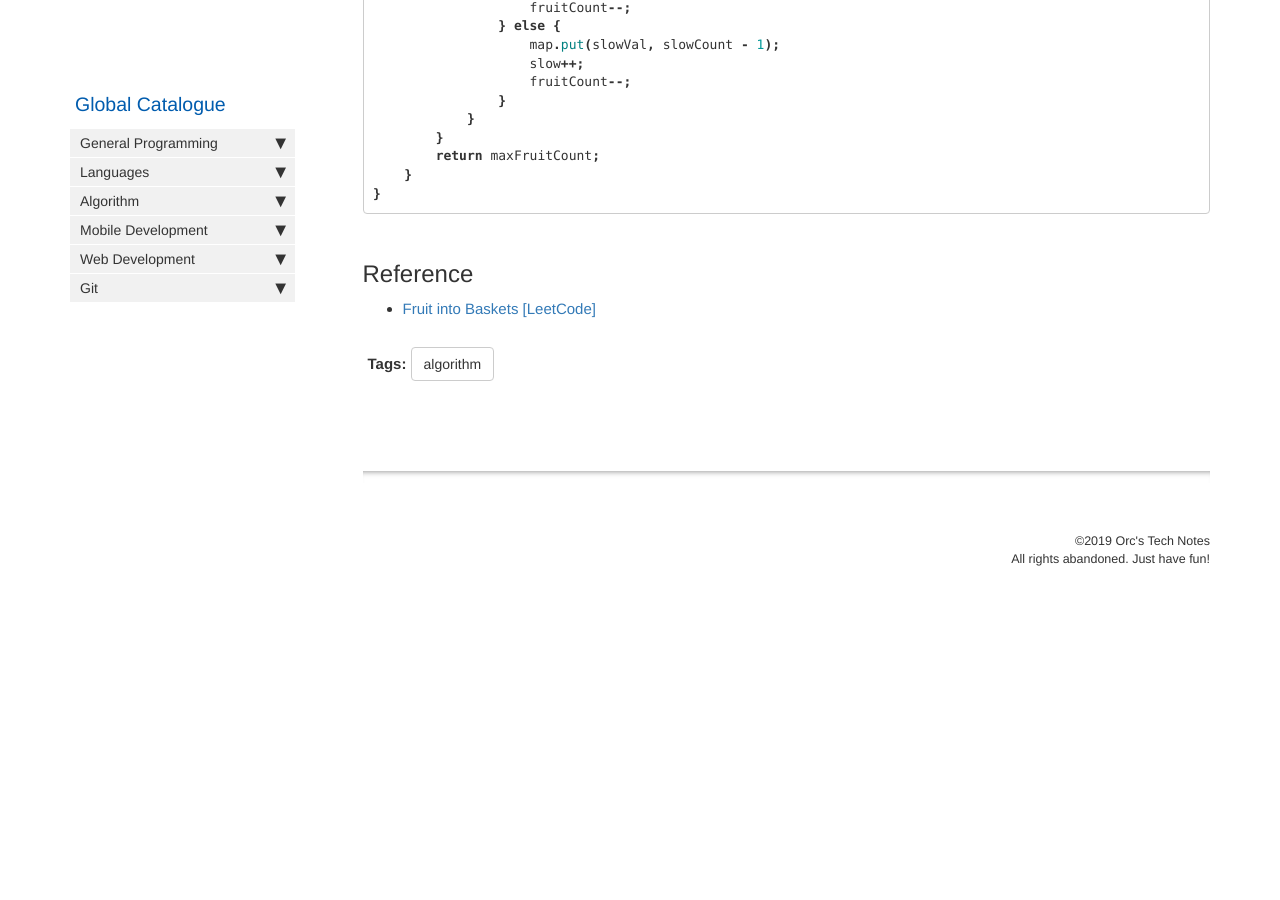
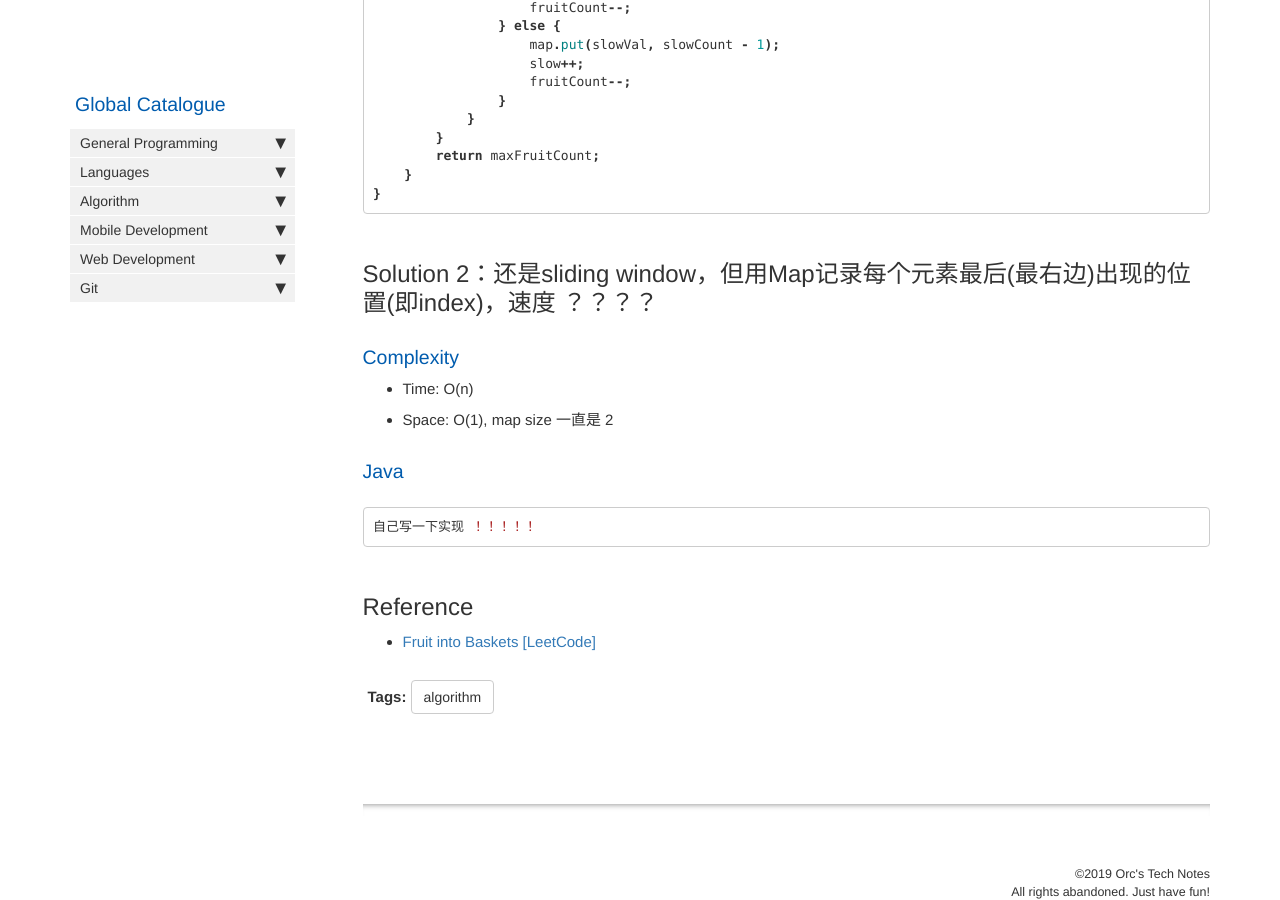
Before and after one commit to HungryOrc/hungryorc.github.io, a Jekyll site: the page built from pages/algorithm/algorithm_fruit_into_baskets.md, in a window 1280 px wide and 900 px high, scrolled down 1872 px. Built offline with Jekyll 4.4.1, drawn with Linux system fonts in a browser that asks for light colours; nearby versions of some CDN libraries; comment, search, counter and statistics services are not loaded; before the commit the page ends 2491 px from its top, so only the background shows below that.

Commit message:
Update algorithm_fruit_into_baskets.md

````diff
--- a/pages/algorithm/algorithm_fruit_into_baskets.md
+++ b/pages/algorithm/algorithm_fruit_into_baskets.md
@@ -110,6 +110,17 @@ class Solution {
 }
 ```
 
+## Solution 2：还是sliding window，但用Map记录每个元素最后(最右边)出现的位置(即index)，速度 ？？？？
+
+### Complexity
+* Time: O(n)
+* Space: O(1), map size 一直是 2
+
+### Java
+```java
+自己写一下实现 ！！！！！
+```
+
 ## Reference
 * [Fruit into Baskets [LeetCode]](https://leetcode.com/problems/fruit-into-baskets/description/)
 
````
